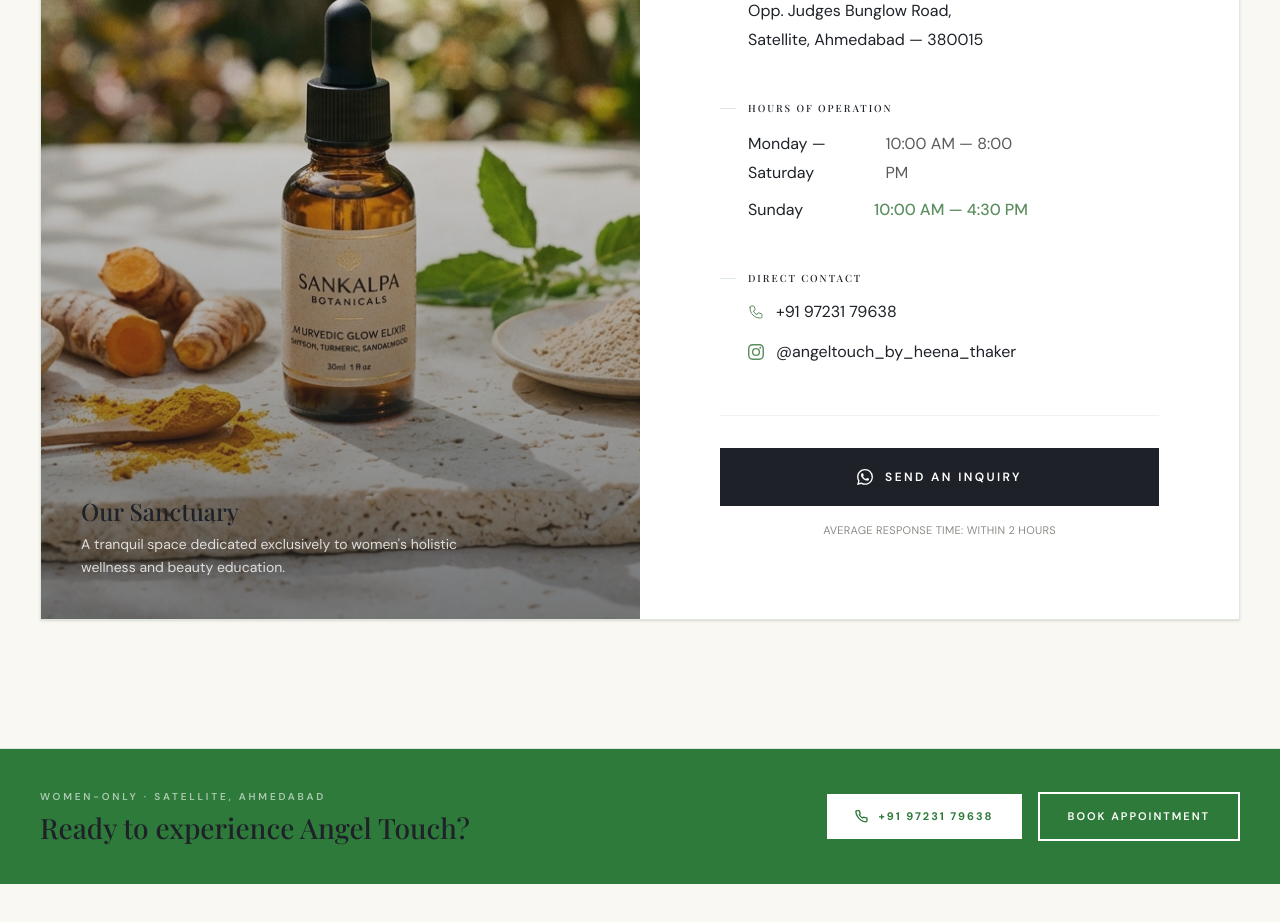
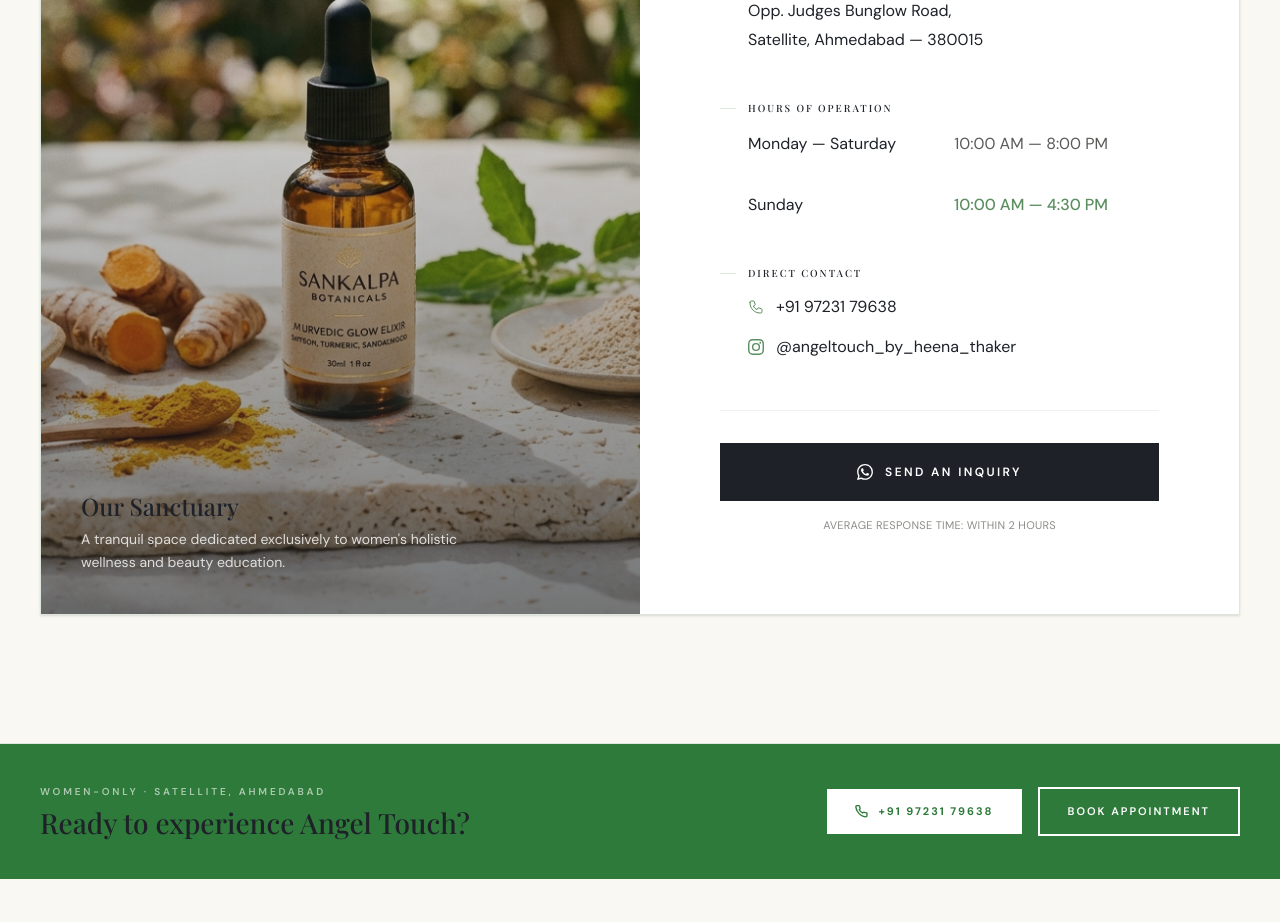
Before and after one commit to Hetsoni28/Angel-Touch, a Next.js app: page /contact in a window 1280 px wide. Shown: the part 820-1742 px from the top of the page. Built offline with nearby package versions, Linux system fonts and the light colour scheme.

Commit message:
fix: align hours of operation in contact page to prevent awkward text wrapping

```diff
--- a/src/app/contact/page.tsx
+++ b/src/app/contact/page.tsx
@@ -87,21 +87,19 @@
                   </p>
                 </div>
 
-                {/* Hours */}
                 <div className="group">
                   <h3 className="text-[10px] font-bold tracking-[0.2em] uppercase text-[#8a8d87] mb-4 flex items-center gap-3">
                     <span className="w-4 h-[1px] bg-[#dde7dd] group-hover:bg-[#5c8f60] transition-colors" />
                     Hours of Operation
                   </h3>
-                  <div className="text-[16px] text-[#1e2228] leading-[1.8] pl-7">
-                    <p className="flex justify-between max-w-[280px]">
-                      <span>Monday — Saturday</span>
-                      <span className="text-[#5c5a58]">10:00 AM — 8:00 PM</span>
-                    </p>
-                    <p className="flex justify-between max-w-[280px] mt-2">
-                      <span>Sunday</span>
-                      <span className="text-[#5c8f60] font-medium">10:00 AM — 4:30 PM</span>
-                    </p>
+                  <div className="text-[15px] sm:text-[16px] text-[#1e2228] leading-[1.8] pl-7">
+                    <div className="grid grid-cols-[auto_1fr] gap-4 sm:gap-8 max-w-[360px]">
+                      <span className="whitespace-nowrap">Monday — Saturday</span>
+                      <span className="text-[#5c5a58] text-right whitespace-nowrap">10:00 AM — 8:00 PM</span>
+
+                      <span className="whitespace-nowrap">Sunday</span>
+                      <span className="text-[#5c8f60] font-medium text-right whitespace-nowrap">10:00 AM — 4:30 PM</span>
+                    </div>
                   </div>
                 </div>
 
```
